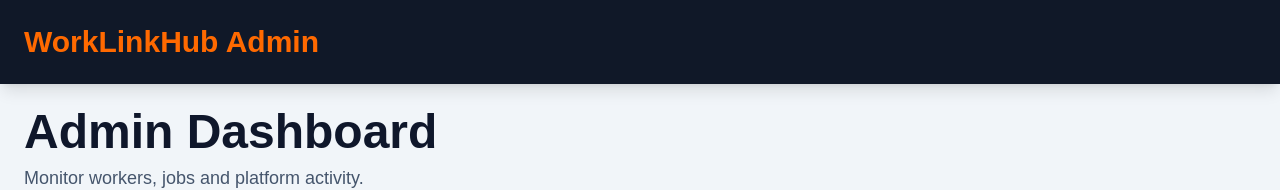
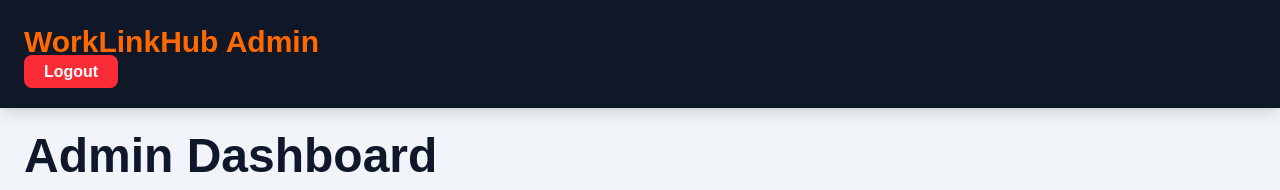
Before and after one commit to workeasedigital/worklinkhub, a Next.js app: page /admin in a window 1280 px wide. Shown: the top 190 px of the page. Built offline with nearby package versions, Linux system fonts and the light colour scheme; no server answers; the database is empty.

Commit message:
Admin page modified

```diff
--- a/app/admin/page.tsx
+++ b/app/admin/page.tsx
@@ -40,6 +40,12 @@
           <h1 className="text-3xl font-bold text-orange-500">
             WorkLinkHub Admin
           </h1>
+          <a
+      href="/login"
+      className="bg-red-500 hover:bg-red-600 px-5 py-2 rounded-lg font-semibold transition"
+    >
+      Logout
+    </a>
         </div>
       </div>
 
--- a/app/login/page.tsx
+++ b/app/login/page.tsx
@@ -58,7 +58,20 @@
 
 
 }
+<div className="flex justify-between items-center mb-8">
 
+  <h1 className="text-3xl font-bold text-orange-500">
+    WorkLinkHub
+  </h1>
+
+  <a
+    href="/"
+    className="bg-orange-500 hover:bg-orange-600 text-white px-5 py-2 rounded-lg font-semibold"
+  >
+    🏠 Home
+  </a>
+
+</div>
 return ( <main className="min-h-screen bg-gray-50 flex items-center justify-center px-6"> <div className="bg-white shadow-xl rounded-xl p-8 w-full max-w-md"> <h1 className="text-3xl font-bold text-center text-orange-500 mb-6">
 Login </h1>
 
```
